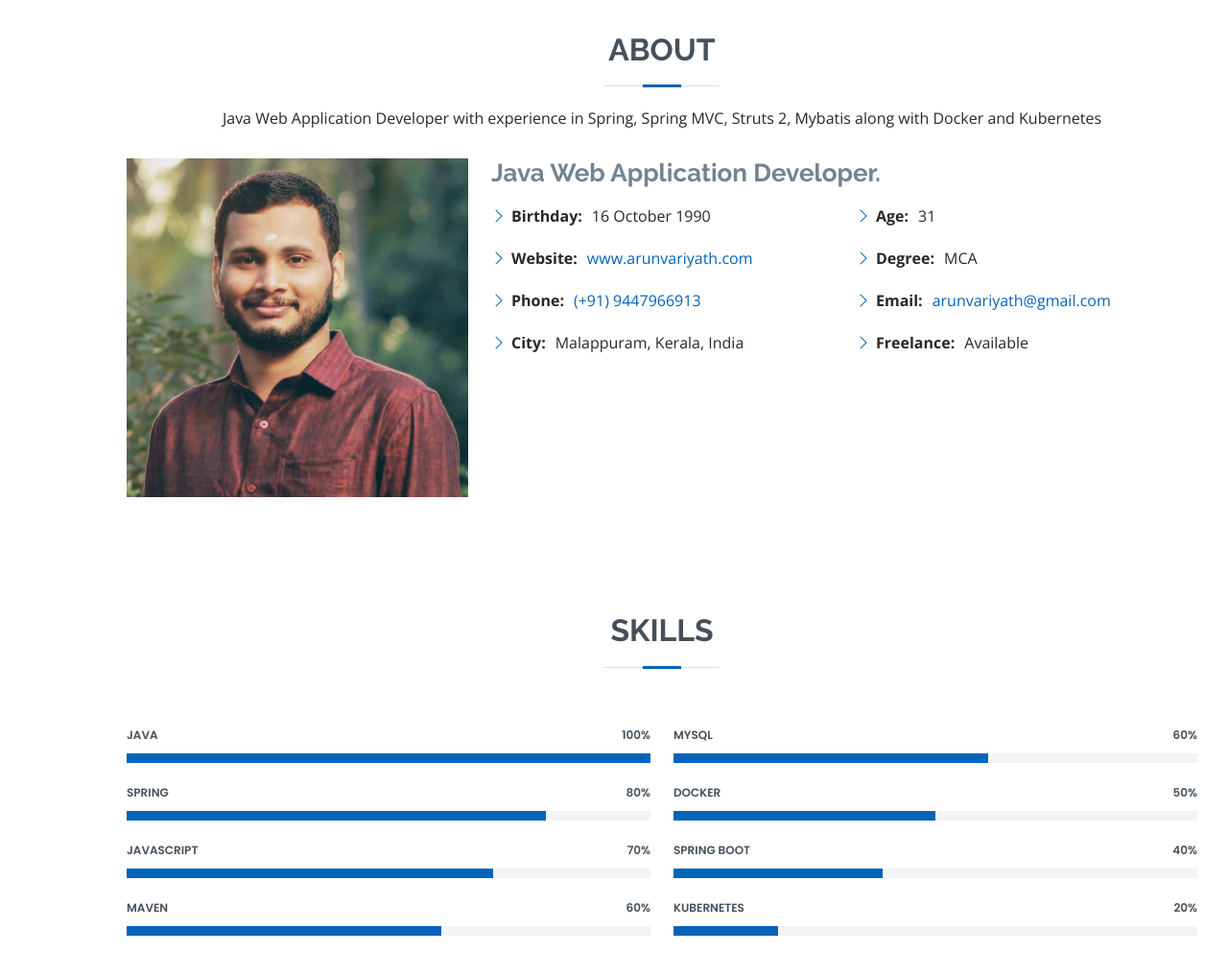
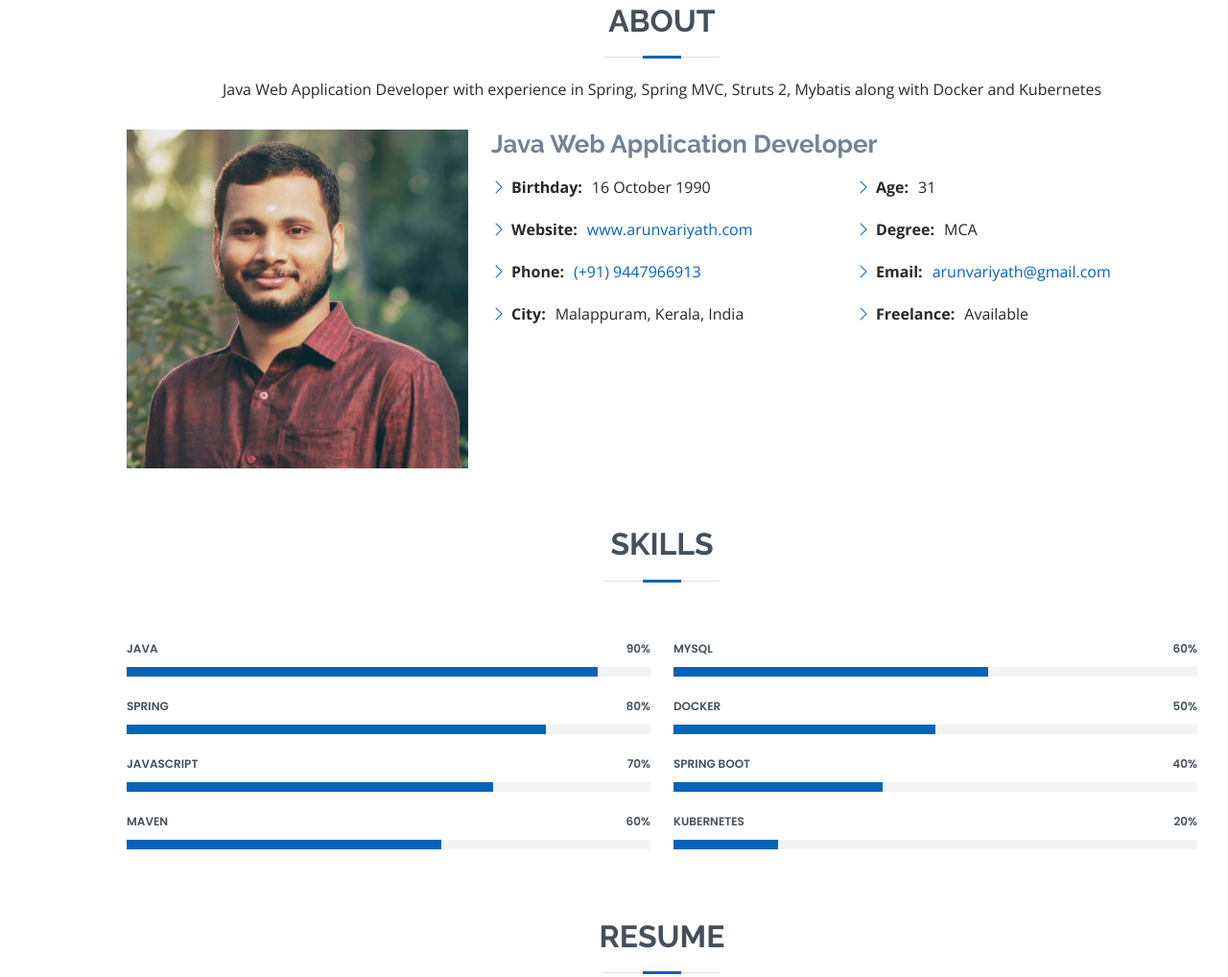
Before and after one commit to arunvariyath/portfolio_arv, a plain HTML site: page index.html in a window 1280 px wide. Shown: the part 827-1845 px from the top of the page at 96% size. Drawn offline with nearby package versions, Linux system fonts and the light colour scheme.

Commit message:
updated offset of skill animation and padding of skill section

```diff
--- a/assets/css/style.css
+++ b/assets/css/style.css
@@ -304,7 +304,7 @@ h1, h2, h3, h4, h5, h6 {
 # Sections General
 --------------------------------------------------------------*/
 section {
-  padding: 60px 0;
+  padding: 30px 0;
   overflow: hidden;
 }
 
@@ -403,7 +403,7 @@ section {
 .skills .progress-bar {
   width: 1px;
   height: 10px;
-  transition: 0.9s;
+  transition: 0.8s;
   background-color: #0563bb;
 }
 
--- a/assets/js/main.js
+++ b/assets/js/main.js
@@ -152,7 +152,7 @@
   if (skilsContent) {
     new Waypoint({
       element: skilsContent,
-      offset: '80%',
+      offset: '98%',
       handler: function(direction) {
         let progress = select('.progress .progress-bar', true);
         progress.forEach((el) => {
--- a/index.html
+++ b/index.html
@@ -110,7 +110,7 @@
               <img src="assets/img/profile-img.jpg" class="img-fluid" alt="" />
             </div>
             <div class="col-lg-8 pt-4 pt-lg-0 content">
-              <h3>Java Web Application Developer.</h3>
+              <h3>Java Web Application Developer</h3>
               <p class="fst-italic">
                 <!-- Java Developer with experience in Spring, Spring MVC, Struts 2,
                 Mybatis along with Docker and Kubernetes. -->
@@ -175,12 +175,12 @@
           <div class="row skills-content">
             <div class="col-lg-6">
               <div class="progress">
-                <span class="skill">Java <i class="val">100%</i></span>
+                <span class="skill">Java <i class="val">90%</i></span>
                 <div class="progress-bar-wrap">
                   <div
                     class="progress-bar"
                     role="progressbar"
-                    aria-valuenow="100"
+                    aria-valuenow="90"
                     aria-valuemin="0"
                     aria-valuemax="100"
                   ></div>
```
